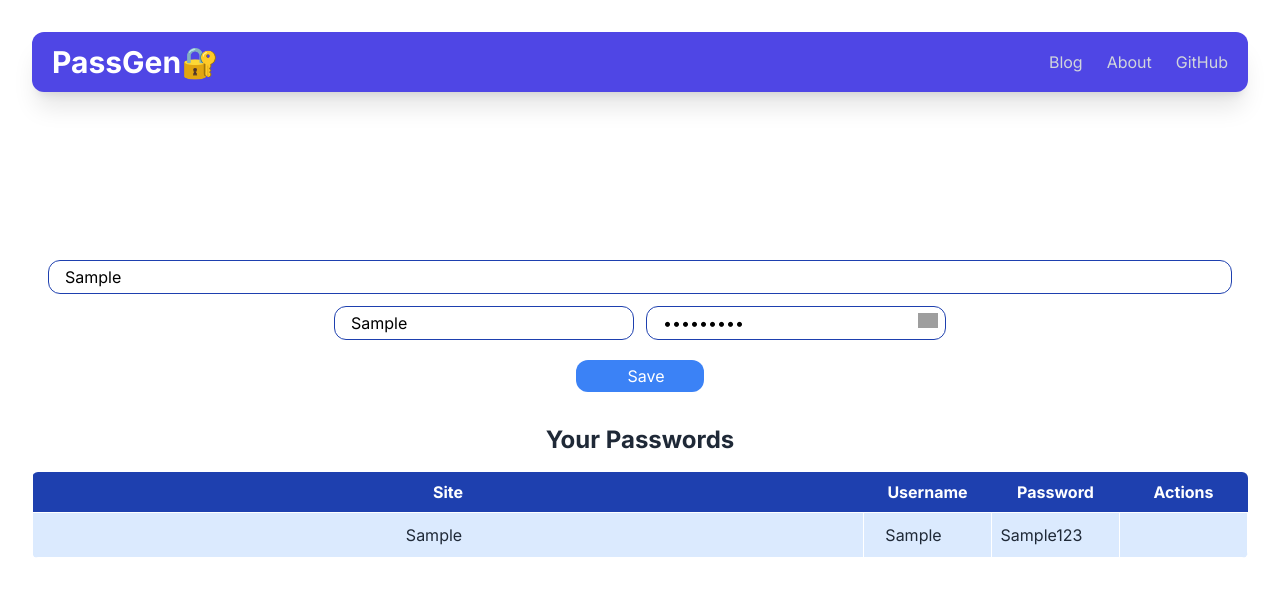
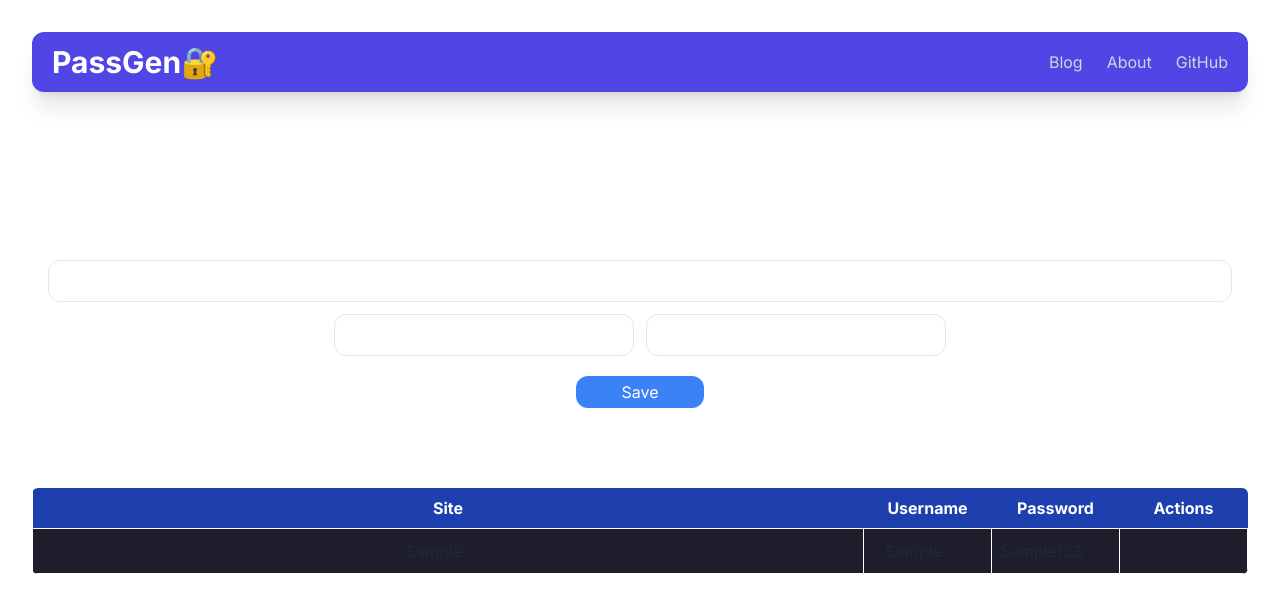
Before and after one commit to yashmandi/password-gen, a React (Vite) app: page /password-manager in a window 1280 px wide. Both pictures are taken after typing "Sample", "Sample", "Sample123" into the empty fields and a click on the button "Save". Shown: the top 612 px of the page. Built offline with nearby package versions, Linux system fonts and the light colour scheme; grey boxes are pictures that could not be loaded.

Commit message:
password manaer page

```diff
--- a/src/pages/Manager.jsx
+++ b/src/pages/Manager.jsx
@@ -86,11 +86,11 @@ const Manager = () => {
           </p>
         </div>
 
-        <div className="text-white flex flex-col p-4 text-black gap-3 items-center">
+        <div className="text-white flex flex-col p-4 text-white gap-3 items-center">
           <input
             value={form.site}
             onChange={handleChange}
-            className="rounded-xl border text-black border-blue-800 p-4 py-1 w-full"
+            className="rounded-xl border text-white p-3 py-2 w-full"
             placeholder="Enter Website URL"
             type="text"
             name="site"
@@ -101,7 +101,7 @@ const Manager = () => {
             <input
               value={form.username}
               onChange={handleChange}
-              className="rounded-xl border text-black border-blue-800 p-4 py-1 w-[300px]"
+              className="rounded-xl border text-white  p-3 py-2 w-[300px]"
               placeholder="Enter Username"
               type="text"
               name="username"
@@ -113,7 +113,7 @@ const Manager = () => {
                 ref={passwordRef}
                 value={form.password}
                 onChange={handleChange}
-                className="rounded-xl text-black border border-blue-800 p-4 py-1 w-[300px]"
+                className="rounded-xl text-white border p-3 py-2 w-[300px]"
                 placeholder="Enter Password"
                 type="password"
                 name="password"
@@ -128,7 +128,7 @@ const Manager = () => {
                   src="icons/open-eye.png"
                   width={20}
                   height={40}
-                  className="mt-[7px] mr-2"
+                  className="mt-[7px] mr-2 filter invert"
                   alt="eye"
                 />
               </span>
@@ -138,16 +138,12 @@ const Manager = () => {
             onClick={savePassword}
             className="flex gap-3 mt-2 justify-center items-center bg-blue-500 hover:bg-blue-400 rounded-xl px-1 py-1 w-32 "
           >
-            <lord-icon
-              src="https://cdn.lordicon.com/jgnvfzqg.json"
-              trigger="hover"
-            ></lord-icon>{" "}
             Save
           </button>
         </div>
 
         <div className="passwords">
-          <h2 className="text-2xl font-bold text-center py-4">
+          <h2 className="text-2xl text-white font-bold text-center py-4">
             Your Passwords
           </h2>
           {passwordArray.length === 0 && (
@@ -163,11 +159,11 @@ const Manager = () => {
                   <th className="py-2">Actions</th>
                 </tr>
               </thead>
-              <tbody className="bg-blue-100 ">
+              <tbody className="bg-blue-100">
                 {passwordArray.map((item, index) => {
                   return (
                     <tr key={index}>
-                      <td className="py-2 border border-white text-center">
+                      <td className="py-2 border bg-[#1e1d2b] border-white text-center">
                         <div className="flex items-center justify-center">
                           <a href={item.site} target="_blank">
                             {item.site}
@@ -178,16 +174,10 @@ const Manager = () => {
                               copyText(item.site);
                             }}
                           >
-                            <lord-icon
-                              style={{ width: 25, height: 25, padding: "5px" }}
-                              className="cursor-pointer"
-                              src="https://cdn.lordicon.com/iykgtsbt.json"
-                              trigger="hover"
-                            ></lord-icon>
                           </div>
                         </div>
                       </td>
-                      <td className="py-2 border border-white text-center w-32">
+                      <td className="py-2 border bg-[#1e1d2b] border-white text-center w-32">
                         <div className="flex items-center justify-center">
                           <span>{item.username}</span>
                           <div
@@ -203,7 +193,7 @@ const Manager = () => {
                           </div>
                         </div>
                       </td>
-                      <td className="py-2 border border-white text-center w-32">
+                      <td className="py-2 border bg-[#1e1d2b] border-white text-center w-32">
                         <div className="flex items-center justify-center">
                           <span>{item.password}</span>
                           <div
@@ -219,7 +209,7 @@ const Manager = () => {
                           </div>
                         </div>
                       </td>
-                      <td className="py-2 border border-white text-center w-32">
+                      <td className="py-2 border bg-[#1e1d2b] border-white text-center w-32">
                         <span
                           className="cursor-pointer mx-2"
                           onClick={() => {
```
Also changed, not shown: public/icons/close-eye.png (added), public/icons/open-eye.png (added).
